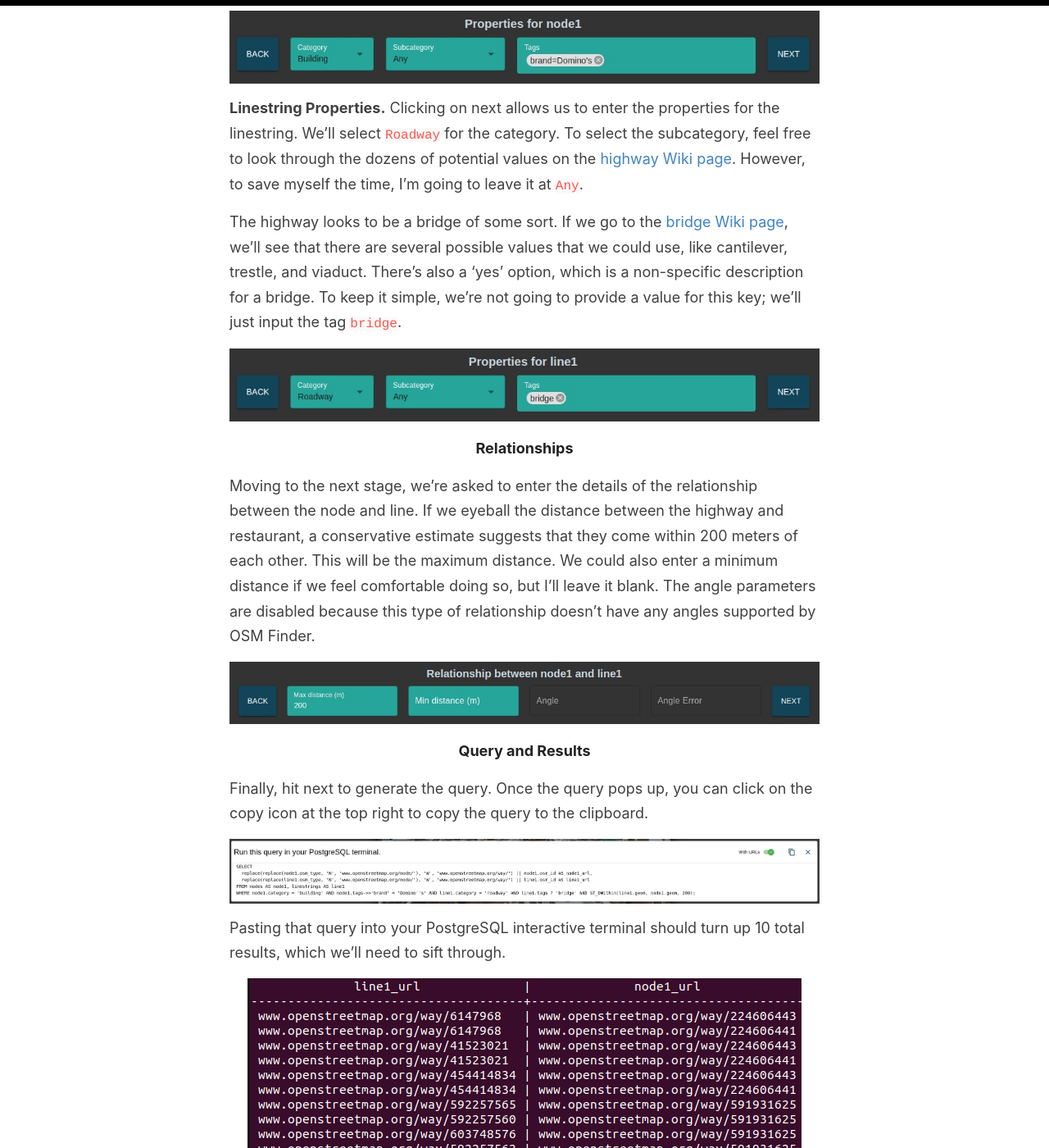
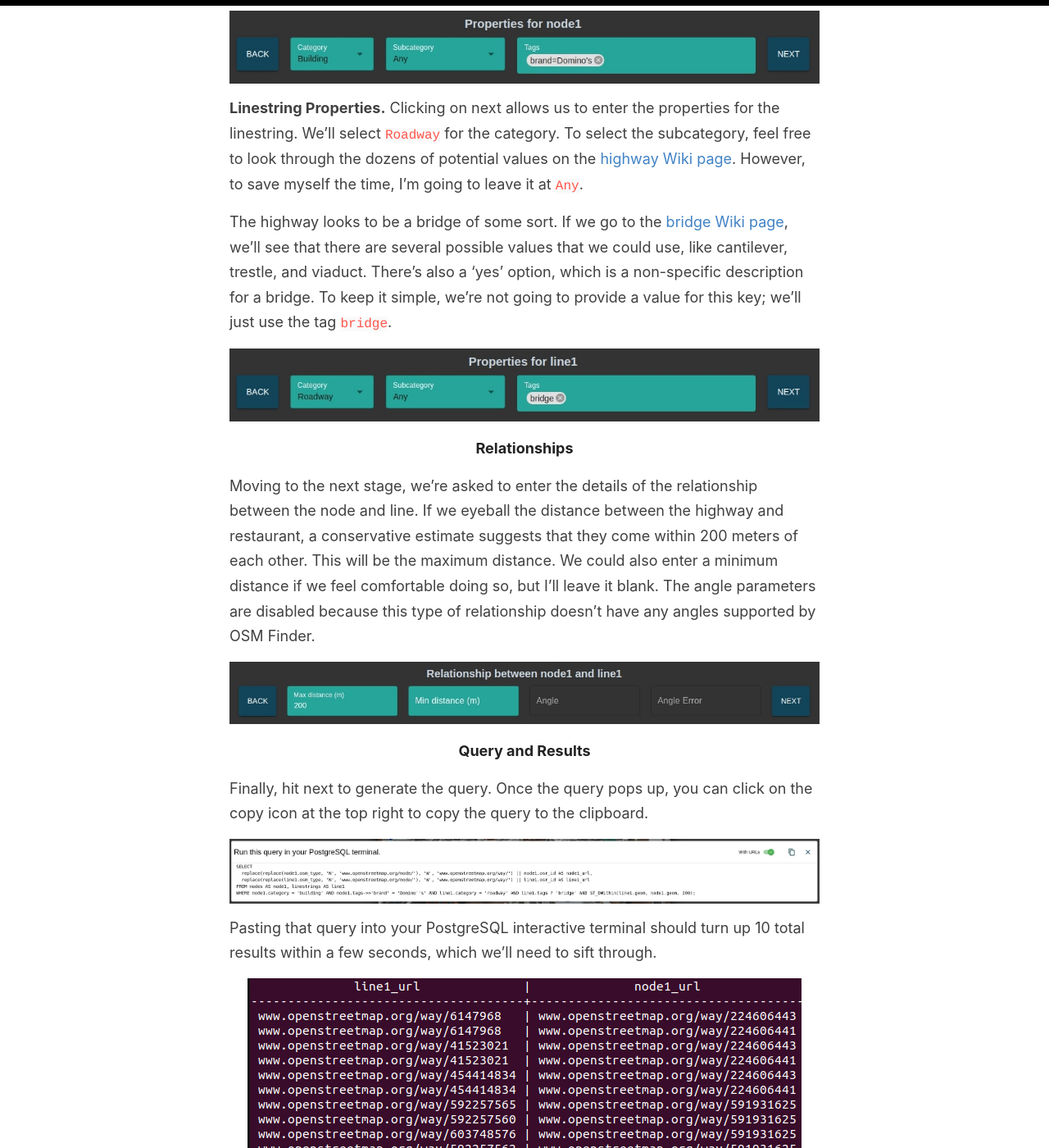
Before and after one commit to Xetnus/blog, a Jekyll site: the page built from _posts/2022-01-27-locating-spokane-part-1.md, in a window 1280 px wide and 1400 px high, scrolled down 3125 px. Shown: the whole window at 82% size. Built offline with Jekyll 4.4.1, drawn with Linux system fonts in a browser that asks for light colours.

Commit message:
Minor word changes

```diff
--- a/_posts/2022-01-27-locating-spokane-part-1.md
+++ b/_posts/2022-01-27-locating-spokane-part-1.md
@@ -41,7 +41,7 @@ Some people will instantly recognize the sign towering above the restaurant as t
 
 **Linestring Properties.** Clicking on next allows us to enter the properties for the linestring. We'll select `Roadway` for the category. To select the subcategory, feel free to look through the dozens of potential values on the [highway Wiki page](https://wiki.openstreetmap.org/wiki/Key:highway). However, to save myself the time, I'm going to leave it at `Any`.
 
-The highway looks to be a bridge of some sort. If we go to the [bridge Wiki page](https://wiki.openstreetmap.org/wiki/Key:bridge), we'll see that there are several possible values that we could use, like cantilever, trestle, and viaduct. There's also a 'yes' option, which is a non-specific description for a bridge. To keep it simple, we're not going to provide a value for this key; we'll just input the tag `bridge`.
+The highway looks to be a bridge of some sort. If we go to the [bridge Wiki page](https://wiki.openstreetmap.org/wiki/Key:bridge), we'll see that there are several possible values that we could use, like cantilever, trestle, and viaduct. There's also a 'yes' option, which is a non-specific description for a bridge. To keep it simple, we're not going to provide a value for this key; we'll just use the tag `bridge`.
 
 ![](/blog/images/2022-01-27-dominos-linestring-properties.jpg)
 
@@ -59,7 +59,7 @@ Finally, hit next to generate the query. Once the query pops up, you can click o
 
 ![](/blog/images/2022-01-27-dominos-query.jpg)
 
-Pasting that query into your PostgreSQL interactive terminal should turn up 10 total results, which we'll need to sift through.
+Pasting that query into your PostgreSQL interactive terminal should turn up 10 total results within a few seconds, which we'll need to sift through.
 
 ![](/blog/images/2022-01-27-dominos-results.png)
 
```
